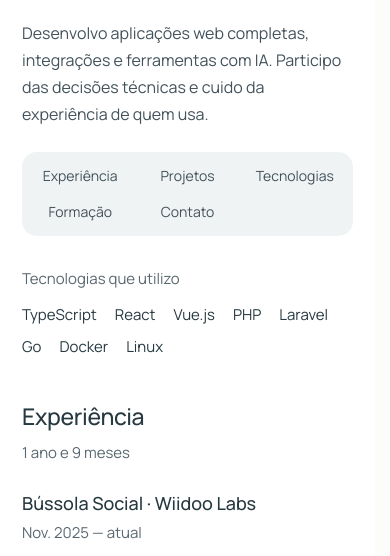
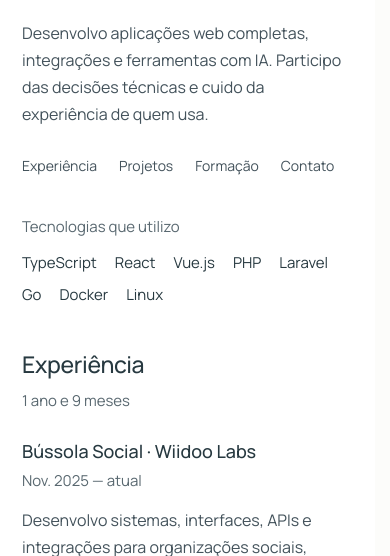
Before and after one commit to BrunoAseff/portfolio, an Astro site: page / in a window 390 px wide. Shown: the part 304-860 px from the top of the page. Built offline with nearby package versions, Linux system fonts and the light colour scheme; Astro itself is replaced by a stand-in of ours.

Commit message:
fix: keep mobile section index on a single row

```diff
--- a/src/styles/refinements.css
+++ b/src/styles/refinements.css
@@ -47,3 +47,60 @@ main > .technologies + #experiencia {
     margin-top: 16px;
   }
 }
+
+/* Mobile index: the same single row as desktop, never a wrapped grid inside a card.
+   It bleeds to the screen edges and scrolls sideways when the names do not fit. */
+@media (max-width: 780px) {
+  .orientation {
+    margin: 20px -26px 0;
+    padding: 0;
+    max-width: none;
+    background: transparent;
+    border-radius: 0;
+    overflow-x: auto;
+    overscroll-behavior-x: contain;
+    scrollbar-width: none;
+    -webkit-mask-image: linear-gradient(90deg, #0000, #000 16px, #000 calc(100% - 12px), #0000);
+    mask-image: linear-gradient(90deg, #0000, #000 16px, #000 calc(100% - 12px), #0000);
+  }
+  .orientation::-webkit-scrollbar {
+    display: none;
+  }
+  .index {
+    display: flex;
+    flex-wrap: nowrap;
+    justify-content: flex-start;
+    gap: 0 2px;
+    width: max-content;
+    padding: 0 16px;
+  }
+  .index a {
+    flex: none;
+    padding: 0 10px;
+    white-space: nowrap;
+  }
+}
+@media (max-width: 520px) {
+  .orientation {
+    margin-inline: -22px;
+  }
+  .index {
+    padding-inline: 12px;
+  }
+  /* The technology list sits directly below the index on phones; linking to it adds
+     a fifth name that forces the row to overflow without saving any travel. */
+  .index a[href="#tecnologias"] {
+    display: none;
+  }
+}
+@media (max-width: 380px) {
+  .orientation {
+    margin-inline: -18px;
+  }
+  .index {
+    padding-right: 6px;
+  }
+  .index a {
+    padding-inline: 6px;
+  }
+}
```
